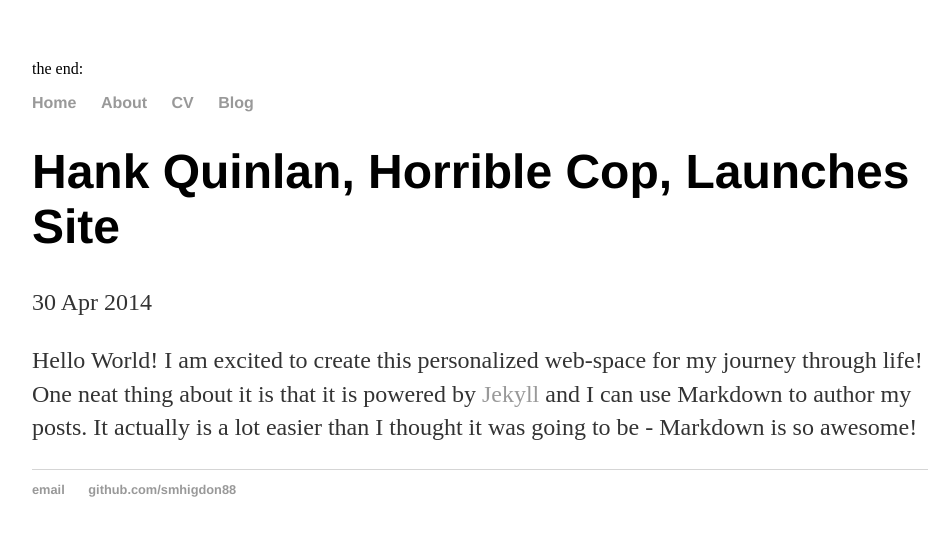
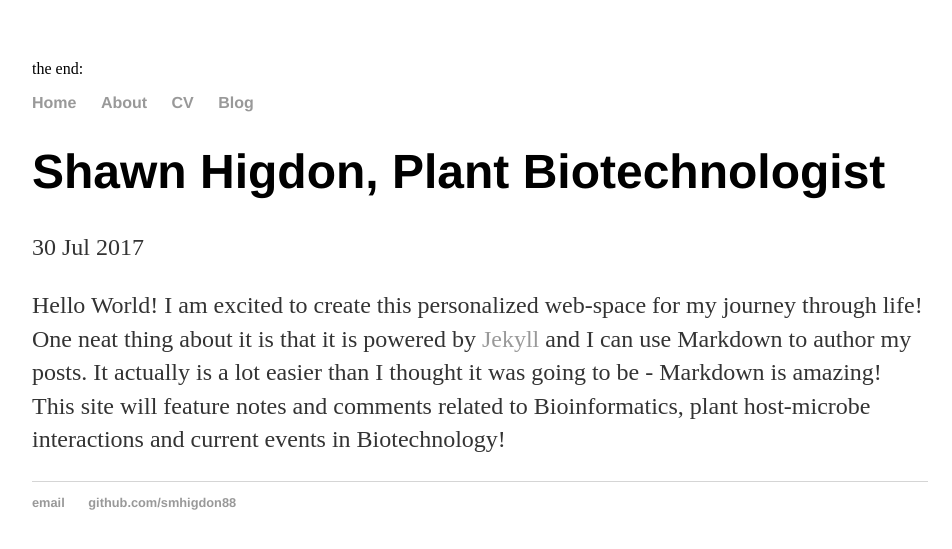
Before and after one commit to shigdon/shigdon88.github.io, a Jekyll site: the page built from _posts/2017-07-30-smh-site-launched.md, in a window 1280 px wide. Shown: the top 549 px of the page, without its empty margins (160-1112 px from the left). Built offline with Jekyll 4.4.1, drawn with Linux system fonts in a browser that asks for light colours.

Commit message:
Update 2017-07-30-smh-site-launched.md
fixed title, added to post

```diff
--- a/_posts/2017-07-30-smh-site-launched.md
+++ b/_posts/2017-07-30-smh-site-launched.md
@@ -1,7 +1,7 @@
 ---
 layout: post
-title: "Hank Quinlan, Horrible Cop, Launches Site"
-date: 2014-04-30
+title: "Shawn Higdon, Plant Biotechnologist"
+date: 2017-07-30
 ---
 
-Hello World! I am excited to create this personalized web-space for my journey through life! One neat thing about it is that it is powered by [Jekyll](http://jekyllrb.com) and I can use Markdown to author my posts. It actually is a lot easier than I thought it was going to be - Markdown is so awesome!
+Hello World! I am excited to create this personalized web-space for my journey through life! One neat thing about it is that it is powered by [Jekyll](http://jekyllrb.com) and I can use Markdown to author my posts. It actually is a lot easier than I thought it was going to be - Markdown is amazing! This site will feature notes and comments related to Bioinformatics, plant host-microbe interactions and current events in Biotechnology!
```
